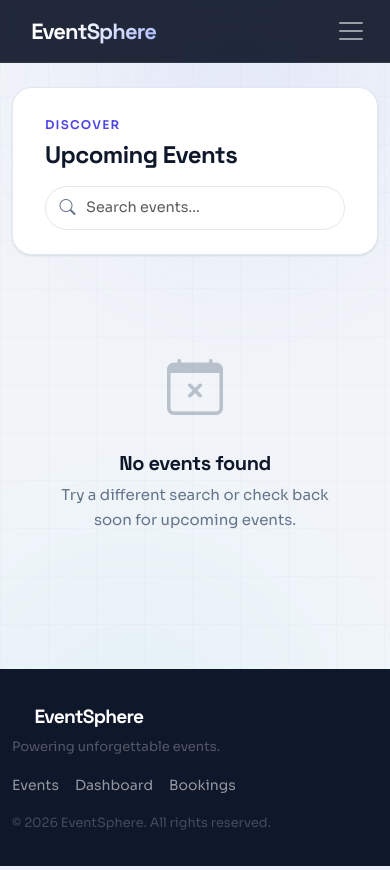
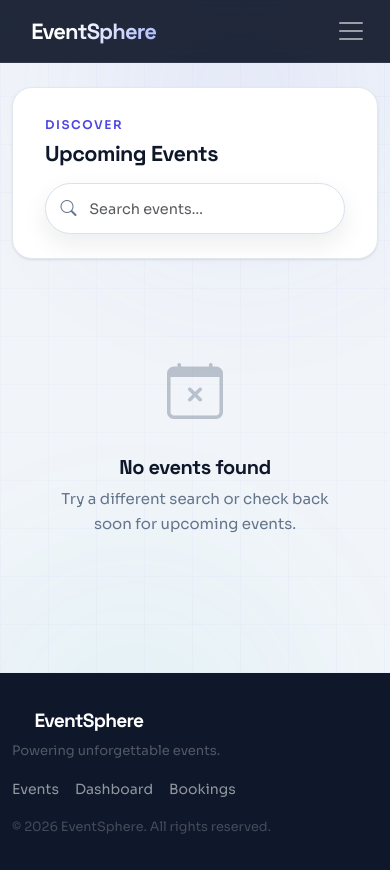
Before and after one commit to AnupBaral490/event_management_system, a Django app: page /events/ in a window 390 px wide. Run offline with Django 4.2, Linux system fonts and the light colour scheme; data that the repository does not hold is empty; some libraries are stand-ins or nearby versions.

Commit message:
Redesign Discover Upcoming Events section with premium header/search styling and polished event metadata chips for a more professional look.

```diff
--- a/static/css/app.css
+++ b/static/css/app.css
@@ -417,6 +417,63 @@ a:hover { color: var(--primary-dark); }
   backdrop-filter: blur(6px);
   letter-spacing: 0.03em;
   text-transform: uppercase;
+}
+
+.event-discover-header {
+  background:
+    radial-gradient(circle at 88% 22%, rgba(6,182,212,.12), transparent 32%),
+    radial-gradient(circle at 8% 78%, rgba(79,70,229,.1), transparent 35%),
+    var(--surface);
+  border-color: rgba(79,70,229,.18);
+}
+
+.event-discover-header .section-label {
+  letter-spacing: 0.13em;
+}
+
+.event-discover-header h2 {
+  font-size: 1.65rem;
+}
+
+.event-search {
+  background: #fff;
+  border: 1px solid #d9e1ee;
+  border-radius: 999px;
+  padding: 0.2rem;
+  box-shadow: 0 10px 24px rgba(15,23,42,.08);
+}
+
+.event-search .form-control {
+  border: none;
+  height: 42px;
+  box-shadow: none;
+}
+
+.event-search .form-control:focus {
+  box-shadow: none;
+}
+
+.event-detail-chip {
+  display: inline-flex;
+  align-items: center;
+  gap: 0.4rem;
+  font-size: 0.8rem;
+  font-weight: 500;
+  color: var(--text-muted);
+  background: #f8fafc;
+  border: 1px solid #e5eaf2;
+  border-radius: 999px;
+  padding: 0.28rem 0.65rem;
+}
+
+.event-detail-chip i {
+  color: var(--primary);
+}
+
+.event-cta {
+  padding: 0.35rem 0.8rem;
+  font-size: 0.76rem;
+  letter-spacing: 0.02em;
 }
 
 /* ─── Buttons ───────────────────────────────────────────── */
@@ -1096,6 +1153,8 @@ a:hover { color: var(--primary-dark); }
 @media (max-width: 767px) {
   .hero-panel { padding: 1.75rem 1.5rem !important; }
   .auth-card { padding: 1.75rem 1.5rem; }
+  .event-discover-header h2 { font-size: 1.35rem; }
+  .event-search { width: 100%; }
   .register-wrap { padding-top: 1.5rem; }
   .register-title { font-size: 1.28rem; }
   .register-banner { flex-direction: column; }
--- a/templates/events/event_list.html
+++ b/templates/events/event_list.html
@@ -3,13 +3,13 @@
 {% block content %}
 
 <!-- Page header -->
-<div class="page-header mb-4">
+<div class="page-header event-discover-header mb-4">
     <div class="d-flex flex-column flex-md-row justify-content-between align-items-md-center gap-3">
         <div>
             <span class="section-label">Discover</span>
             <h2 class="mb-0">Upcoming Events</h2>
         </div>
-        <form method="get" class="search-wrap" role="search" style="min-width:260px">
+        <form method="get" class="search-wrap event-search" role="search" style="min-width:260px">
             <i class="bi bi-search search-icon"></i>
             <input type="search" class="form-control" name="q" value="{{ request.GET.q }}" placeholder="Search events…" autocomplete="off">
         </form>
@@ -38,11 +38,11 @@
                     {{ event.location_name|default:"Online" }}
                 </div>
                 <h5 class="event-title">{{ event.title }}</h5>
-                <div class="d-flex align-items-center gap-2 mb-2" style="font-size:.83rem;color:var(--text-muted)">
+                <div class="event-detail-chip mb-2">
                     <i class="bi bi-clock"></i>
                     {{ event.start_datetime|date:'D, M d · g:i A' }}
                 </div>
-                <div class="d-flex align-items-center gap-2" style="font-size:.83rem;color:var(--text-muted)">
+                <div class="event-detail-chip">
                     <i class="bi bi-people"></i>
                     {{ event.available_seats }} seats left
                 </div>
@@ -52,7 +52,7 @@
                     {% else %}
                     <span class="price-badge">From ₹{{ event.starting_price }}</span>
                     {% endif %}
-                    <span class="btn btn-sm btn-primary-brand">View Details</span>
+                    <span class="btn btn-sm btn-primary-brand event-cta">View Details</span>
                 </div>
             </div>
         </div>
```
